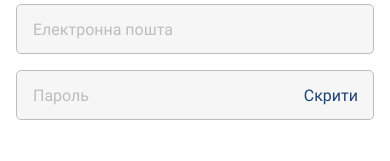
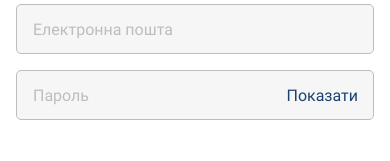
Before and after one commit to Veronika-chenko/react-native-social, a React Native app: screen /Register in a window 390 px wide. Shown: the part 441-602 px from the top of the page. Built offline with nearby package versions, Linux system fonts and the light colour scheme.

Commit message:
feature/style
creates src and Input component

```diff
--- a/package.json
+++ b/package.json
@@ -18,6 +18,7 @@
     "expo-font": "^11.0.1",
     "expo-splash-screen": "^0.17.5",
     "expo-status-bar": "~1.4.2",
+    "prop-types": "^15.8.1",
     "react": "18.1.0",
     "react-native": "0.70.5",
     "react-native-gesture-handler": "~2.8.0",
--- /dev/null
+++ b/src/components/Input.jsx
@@ -0,0 +1,57 @@
+import { useState } from "react";
+import { StyleSheet, TextInput } from "react-native";
+import PropTypes from 'prop-types';
+
+export const FormInput = ({
+    placeholder,
+    value,
+    onChangeText,
+    onFocus,
+    secureTextEntry=false
+}) => {
+    const [isFocus, setIsFocus] = useState(false);
+
+    return(
+        <TextInput
+            style={{
+                ...styles.input,
+                borderColor: isFocus ? '#FF6C00' : '#BDBDBD',
+                backgroundColor: isFocus ? '#fff' : '#F6F6F6',
+            }}
+            placeholder={placeholder}
+            placeholderTextColor={'#BDBDBD'}
+            onChangeText={onChangeText}
+            value={value}
+            onFocus={() => {
+                setIsFocus(true)
+                onFocus()
+            }}
+            onBlur={() => setIsFocus(false)}
+            secureTextEntry={secureTextEntry}
+            />
+    );
+}
+
+const styles = StyleSheet.create({
+    input: {
+        height: 50,
+        padding: 16,
+        marginBottom: 16,
+        fontFamily: 'Roboto-Regular',
+        fontSize: 16,
+        lineHeight: 19,
+        color: '#212121',
+        backgroundColor: '#F6F6F6',
+        borderWidth: 1,
+        borderColor: '#BDBDBD',
+        borderRadius: 5,
+    },
+})
+
+FormInput.propTypes = {
+    placeholder: PropTypes.string.isRequired,
+    value: PropTypes.string.isRequired,
+    onChangeText: PropTypes.func.isRequired,
+    onFocus: PropTypes.func.isRequired,
+    secureTextEntry: PropTypes.bool,
+}
--- a/Screens/auth/LoginScreen.jsx
+++ b/src/screens/auth/LoginScreen.jsx
@@ -3,20 +3,19 @@ import {
     View,
     ImageBackground,
     StyleSheet,
-    TextInput,
     TouchableOpacity,
     Text,
     TouchableWithoutFeedback,
     Keyboard,
     Platform,
     KeyboardAvoidingView,
-    Button,
     Dimensions,
 } from 'react-native';
 import { useFonts } from 'expo-font';
 import * as SplashScreen from 'expo-splash-screen';
 
-import mountainsImage from '../../assets/images/mountains-bg.jpg';
+import mountainsImage from '../../../assets/images/mountains-bg.jpg';
+import { FormInput } from '../../components/Input';
 
 SplashScreen.preventAutoHideAsync();
 
@@ -26,20 +25,19 @@ const initialState = {
 };
 
 export const LoginScreen = ({navigation}) => {
-    // console.log("navigation", navigation)
     const [isShowKeyboard, setIsShowKeyboard] = useState(false);
     const [userData, setUserData] = useState(initialState);
-    const [showPassword, setShowPassword] = useState(false);
+    const [hidePassword, setHidePassword] = useState(true);
     const [fontsLoaded] = useFonts({
-        'Roboto-Medium': require('../../assets/fonts/Roboto/Roboto-Medium.ttf'),
-        'Roboto-Regular': require('../../assets/fonts/Roboto/Roboto-Regular.ttf'),
+        'Roboto-Medium': require('../../../assets/fonts/Roboto/Roboto-Medium.ttf'),
+        'Roboto-Regular': require('../../../assets/fonts/Roboto/Roboto-Regular.ttf'),
     });
 
     const onLayoutRootView = useCallback(async () => {
         if (fontsLoaded) {
             await SplashScreen.hideAsync();
         }
-    }, [fontsLoaded]);
+    }, [fontsLoaded])
 
     if (!fontsLoaded) {
         return null;
@@ -48,16 +46,13 @@ export const LoginScreen = ({navigation}) => {
     const keyboardHide = () => {
         setIsShowKeyboard(false);
         Keyboard.dismiss();
-        // console.log(userData)
-        setUserData(initialState);
     }
 
     const handleSubmit = () => {
-        console.log("userData(Log): ", userData);
+        // console.log("userData(Log): ", userData);
         setUserData(initialState);
         navigation.navigate("Home")
     }
-
 
     return (
         <TouchableWithoutFeedback onPress={keyboardHide}>
@@ -68,30 +63,26 @@ export const LoginScreen = ({navigation}) => {
                         behavior={Platform.OS == "ios" ? "padding" : "height"}>
                         <Text style={styles.title}>Увійти</Text>
 
-                        <TextInput
-                            style={styles.input}
+                        <FormInput
                             placeholder='Електронна пошта'
-                            placeholderTextColor={'#BDBDBD'}
-                            onFocus={() => setIsShowKeyboard(true)}
                             value={userData.email}
                             onChangeText={(value) => setUserData(prev => ({...prev, email: value}))}
-                        />
+                            onFocus={() => setIsShowKeyboard(true)}
+                            />
                         <View style={{ position: "relative" }}>
-                            <TextInput
-                                secureTextEntry={true}
-                                style={styles.input}
+                            <FormInput
                                 placeholder='Пароль'
-                                placeholderTextColor={'#BDBDBD'}
-                                onFocus={() => setIsShowKeyboard(true)}
                                 value={userData.password}
                                 onChangeText={(value) => setUserData(prev => ({...prev, password: value}))}
-                            />
+                                onFocus={() => setIsShowKeyboard(true)}
+                                secureTextEntry={hidePassword}
+                                />
                             <TouchableOpacity
                                 style={styles.showPasswordBtn}
                                 activeOpacity={0.7}
-                                onPress={() => setShowPassword(!showPassword)}>
+                                onPress={() => setHidePassword(!hidePassword)}>
                                 <Text style={styles.showPasswordText}>
-                                    {showPassword ? "Показати" : "Cкрити"}
+                                    {hidePassword ? "Показати" : "Cкрити"}
                                 </Text>
                             </TouchableOpacity>
                         </View>
--- a/Screens/auth/RegistrationScreen.jsx
+++ b/src/screens/auth/RegistrationScreen.jsx
@@ -3,7 +3,6 @@ import {
     View,
     ImageBackground,
     StyleSheet,
-    TextInput,
     TouchableOpacity,
     Text,
     TouchableWithoutFeedback,
@@ -11,16 +10,16 @@ import {
     Platform,
     KeyboardAvoidingView,
     Image,
-    Button,
     Dimensions,
 } from 'react-native';
 import { useFonts } from 'expo-font';
 import * as SplashScreen from 'expo-splash-screen';
 
-import mountainsImage from '../../assets/images/mountains-bg.jpg';
-import userPhoto from '../../assets/images/user-photo.png';
-import union from '../../assets/images/union.png';
-import cross from '../../assets/images/cross.png';
+import mountainsImage from '../../../assets/images/mountains-bg.jpg';
+import userPhoto from '../../../assets/images/user-photo.png';
+import union from '../../../assets/images/union.png';
+import cross from '../../../assets/images/cross.png';
+import { FormInput } from '../../components/Input';
 
 SplashScreen.preventAutoHideAsync();
 
@@ -33,33 +32,31 @@ const initialState = {
 export const RegistrationScreen = ({navigation}) => {
     const [isShowKeyboard, setIsShowKeyboard] = useState(false);
     const [userData, setUserData] = useState(initialState);
+    const [hidePassword, setHidePassword] = useState(true);
     const [isPhoto, setIsPhoto] = useState(false);
-    const [showPassword, setShowPassword] = useState(false);
     const [fontsLoaded] = useFonts({
-        'Roboto-Medium': require('../../assets/fonts/Roboto/Roboto-Medium.ttf'),
-        'Roboto-Regular': require('../../assets/fonts/Roboto/Roboto-Regular.ttf'),
+        'Roboto-Medium': require('../../../assets/fonts/Roboto/Roboto-Medium.ttf'),
+        'Roboto-Regular': require('../../../assets/fonts/Roboto/Roboto-Regular.ttf'),
     });
 
     const onLayoutRootView = useCallback(async () => {
         if (fontsLoaded) {
             await SplashScreen.hideAsync();
         }
-    }, [fontsLoaded]);
+    }, [fontsLoaded])
 
     if (!fontsLoaded) {
         return null;
     }
 
-    console.log("isShowKeyboard: ", isShowKeyboard)
+    // console.log("isShowKeyboard: ", isShowKeyboard)
     const keyboardHide = () => {
         setIsShowKeyboard(false);
         Keyboard.dismiss();
-        // console.log(userData)
-        setUserData(initialState);
     }
 
     const handleSubmit = () => {
-        console.log("userData(Reg): ", userData);
+        // console.log("userData(Reg): ", userData);
         setUserData(initialState);
         navigation.navigate("Home")
     }
@@ -96,38 +93,32 @@ export const RegistrationScreen = ({navigation}) => {
                             </View>
 
                             <Text style={styles.title}>Реєстрація</Text>
-                            <TextInput
-                                style={styles.input}
+                            <FormInput
                                 placeholder='Логін'
-                                placeholderTextColor={'#BDBDBD'}
-                                onFocus={() => setIsShowKeyboard(true)}
                                 value={userData.login}
                                 onChangeText={(value) => setUserData(prev => ({...prev, login: value}))}
-                            />
-                            <TextInput
-                                style={styles.input}
+                                onFocus={() => setIsShowKeyboard(true)}
+                                />
+                            <FormInput
                                 placeholder='Електронна пошта'
-                                placeholderTextColor={'#BDBDBD'}
-                                onFocus={() => setIsShowKeyboard(true)}
                                 value={userData.email}
                                 onChangeText={(value) => setUserData(prev => ({...prev, email: value}))}
-                            />
+                                onFocus={() => setIsShowKeyboard(true)}
+                                />
                             <View style={{ position: "relative" }}>
-                                <TextInput
-                                    secureTextEntry={showPassword}
-                                    style={styles.input}
+                                <FormInput
                                     placeholder='Пароль'
-                                    placeholderTextColor={'#BDBDBD'}
-                                    onFocus={() => setIsShowKeyboard(true)}
                                     value={userData.password}
                                     onChangeText={(value) => setUserData(prev => ({...prev, password: value}))}
-                                />
+                                    onFocus={() => setIsShowKeyboard(true)}
+                                    secureTextEntry={hidePassword}
+                                    />
                                 <TouchableOpacity
                                     style={styles.showPasswordBtn}
                                     activeOpacity={0.7}
-                                    onPress={() => setShowPassword(!showPassword)}>
+                                    onPress={() => setHidePassword(!hidePassword)}>
                                     <Text style={styles.showPasswordText}>
-                                        {showPassword ? "Показати" : "Cкрити"}
+                                        {hidePassword ? "Показати" : "Cкрити"}
                                     </Text>
                                 </TouchableOpacity>
                             </View>
--- a/Screens/main/Home.jsx
+++ b/src/screens/main/Home.jsx
@@ -1,8 +1,8 @@
 import { createBottomTabNavigator } from '@react-navigation/bottom-tabs';
 // main screens
-import { PostsScreen } from '../../Screens/main/PostsScreen';
-import { CreatePostsScreen } from '../../Screens/main/CreatePostsScreen';
-import { ProfileScreen } from '../../Screens/main/ProfileScreen';
+import { PostsScreen } from '../main/PostsScreen';
+import { CreatePostsScreen } from '../main/CreatePostsScreen';
+import { ProfileScreen } from '../main/ProfileScreen';
 //
 import { StyleSheet, Text, TouchableOpacity, View } from "react-native";
 //  icons
```
Also changed, not shown: App.js (+4 -4 lines), src/screens/main/PostsScreen.jsx (renamed from Screens/main/PostsScreen.jsx, +5 -5 lines), src/screens/main/ProfileScreen.jsx (renamed from Screens/main/ProfileScreen.jsx, +7 -7 lines), src/screens/main/CommentsScreen.jsx (renamed from Screens/main/CommentsScreen.jsx), src/screens/main/CreatePostsScreen.jsx (renamed from Screens/main/CreatePostsScreen.jsx), src/screens/main/MapScreen.jsx (renamed from Screens/main/MapScreen.jsx), 1 other file (tests, documents, lock files or other folders).
